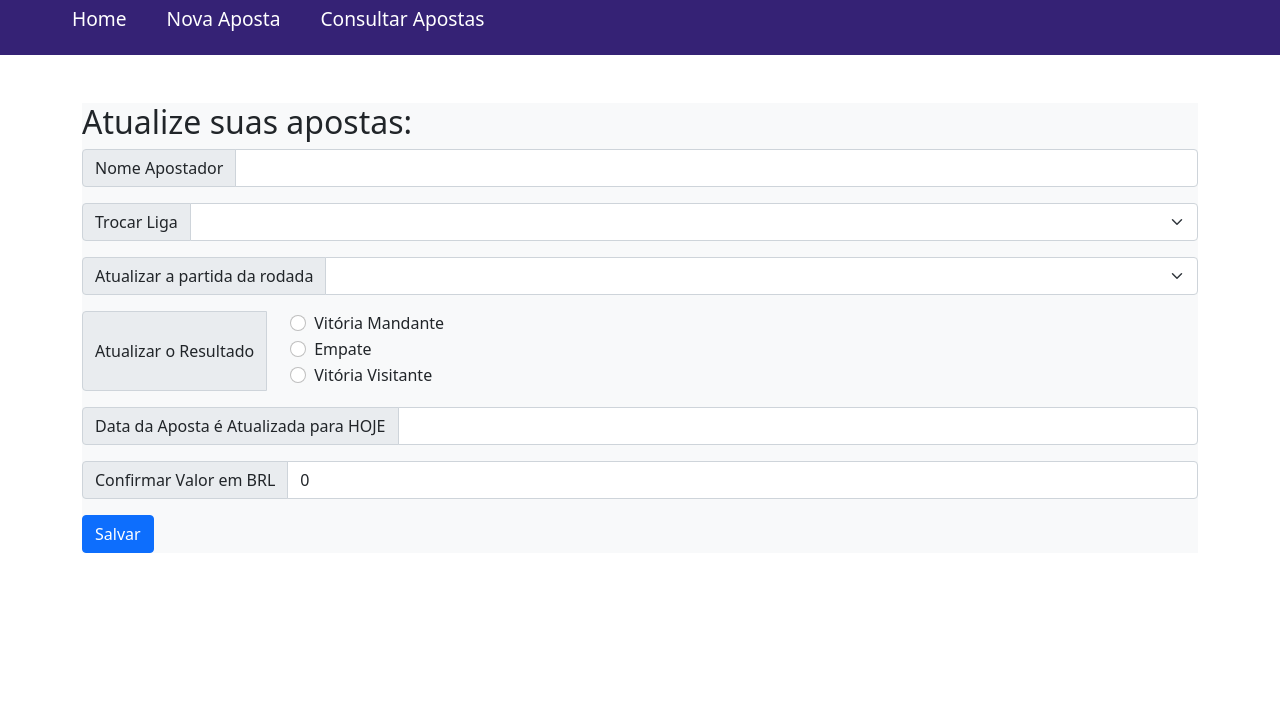
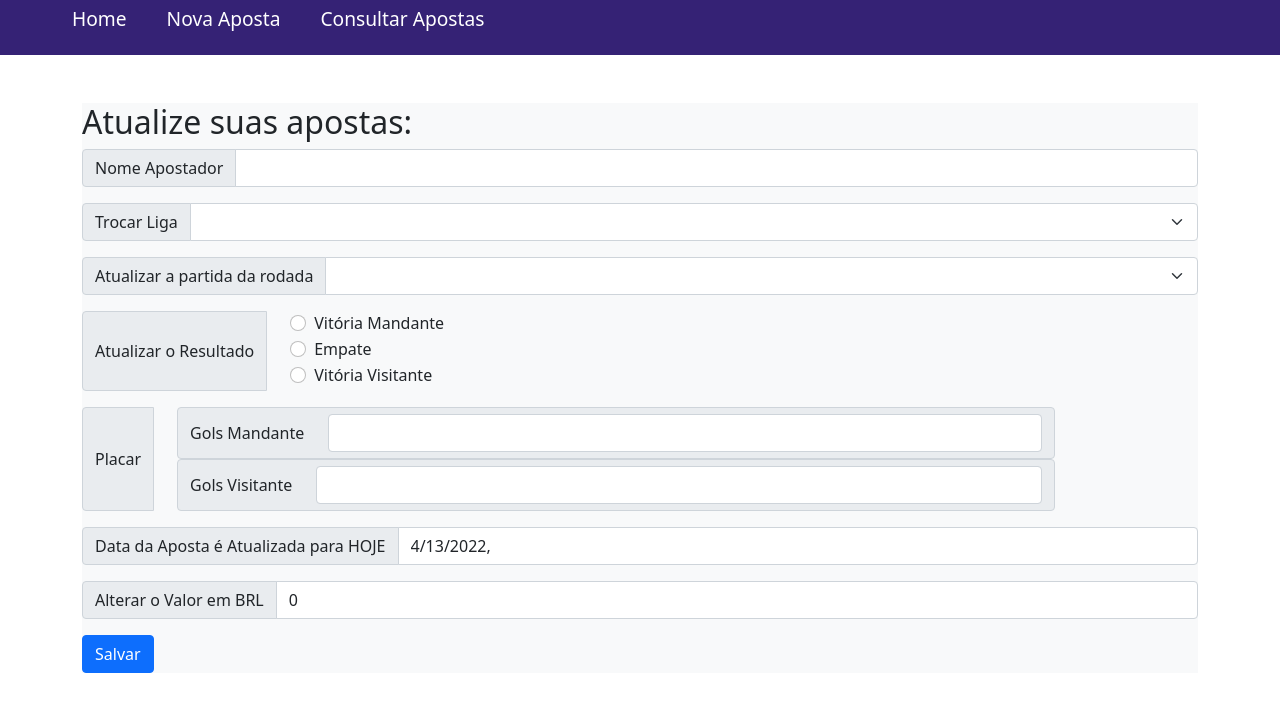
Before and after one commit to guilhermebr84/onemorebetapp, a React (Create React App) app: page /update/1 in a window 1280 px wide. Shown: the top 712 px of the page. Built offline with nearby package versions, Linux system fonts and the light colour scheme; no server answers.

Commit message:
crud working 0.1

```diff
--- a/src/components/DeleteBet.js
+++ b/src/components/DeleteBet.js
@@ -24,7 +24,7 @@ function DeleteBet() {
     }
   }, [id, navigate]);
 
-  return <p>Deletando...</p>;
+  return <p>Sua Aposta está sendo deletada...</p>;
 }
 
 export default DeleteBet;
--- a/src/components/NewBet.js
+++ b/src/components/NewBet.js
@@ -12,8 +12,9 @@ function NewBet() {
     liga: "",
     partida: "",
     resultado: "",
-    placar: "",
-    date: new Date(Date.now()).toLocaleString().split(' ')[0],
+    placar_man: 0,
+    placar_vis: 0,
+    date: new Date(Date.now()).toLocaleString().split(" ")[0],
     valor: 0,
   });
 
@@ -25,9 +26,6 @@ function NewBet() {
 
   async function handleSubmit(event) {
     event.preventDefault();
-    //api
-
-
     axios
       .post("https://ironrest.herokuapp.com/onemorebetapp", state)
       .then((response) => {
@@ -81,10 +79,12 @@ function NewBet() {
               onChange={handleChange}
             >
               <option selected>Escolha a partida... </option>
-              <option value="A x B">A x B</option>
-              <option value="C x D">C x D</option>
-              <option value="E x F">E x F</option>
-              <option value="H x I">H x I</option>
+              <option value="Internacional x Palmeiras">
+                Internacional x Palmeiras
+              </option>
+              <option value="Liverpool x Man.City">Liverpool x Man.City</option>
+              <option value="Juventus x Napoli">Juventus x Napoli</option>
+              <option value="Barça x Real">Barça x Real</option>
             </select>
           </div>
 
@@ -115,7 +115,7 @@ function NewBet() {
                   type="radio"
                   name="resultado"
                   id="flexRadioDefault2"
-                  value="Vitória Visitante"
+                  value="Empate"
                 />
                 <label class="form-check-label" for="flexRadioDefault1">
                   Empate
@@ -138,27 +138,33 @@ function NewBet() {
 
           <div className="input-group mb-3">
             <span className="input-group-text">Placar</span>
-            <input
-              type="number"
-              className="form-control"
-              name="placar"
-              value={state.placar}
-              onChange={handleChange}
-            ></input>
+            <div className="row">
+              <span className="ms-4 input-group-text">
+                Gols Mandante
+                <input
+                  type="number"
+                  className="ms-4 form-control"
+                  name="placar_man"
+                  value={state.placar_man}
+                  onChange={handleChange}
+                ></input>
+              </span>
+              <span className="ms-4 input-group-text">Gols Visitante
+              <input
+                type="number"
+                className="ms-4 form-control"
+                name="placar_vis"
+                value={state.placar_vis}
+                onChange={handleChange}
+              ></input>
+               </span>
+            </div>
           </div>
 
           <div className="input-group mb-3">
-            <span className="input-group-text">Data da Aposta</span>
-            <input
-              type="text"
-              className="form-control"
-              name="date"
-              value={state.date}
-              onChange={handleChange}
-            ></input>
-          </div>
-          <div className="input-group mb-3">
-            <span className="input-group-text">Valor em BRL</span>
+            <span className="input-group-text">
+              Valor da aposta em R$ Reais
+            </span>
             <input
               type="text"
               className="form-control"
@@ -168,6 +174,17 @@ function NewBet() {
             ></input>
           </div>
           <div>
+            <div className="input-group mb-3">
+              <span className="input-group-text">Data da Aposta</span>
+              <input
+                type="text"
+                className="form-control"
+                name="date"
+                value={state.date}
+                onChange={handleChange}
+              ></input>
+            </div>
+
             <button type="submit" className="ml-5 btn btn-primary">
               Enviar
             </button>
--- a/src/components/ReadBet.js
+++ b/src/components/ReadBet.js
@@ -35,8 +35,9 @@ function ReadBet() {
             liga,
             partida,
             resultado,
-            placar,
-            data,
+            placar_man,
+            placar_vis,
+            date,
             valor,
             _id,
           } = currentBetObj;
@@ -44,12 +45,12 @@ function ReadBet() {
           return (
             <div key={_id} className="mt-5">
               <h3>{apostador}</h3>
-              <p>{liga}</p>
-              <p>{partida}</p>
-              <p>{resultado}</p>
-              <p>{placar}</p>
-              <p>{data}</p>
-              <p>{valor}</p>
+              <p>Liga: {liga}</p>
+              <p>Partida: {partida}</p>
+              <p>Resultado: {resultado}</p>
+              <p>Placar: {placar_man} x {placar_vis}</p>
+              <p>Valor Apostado: R$ {valor}</p>
+              <p>Data válida da aposta: {date}</p>
 
               <div className="mb-3 text-start">
                 <Link className="ms-2 btn btn-warning" to={`/update/${_id}`}>
@@ -60,8 +61,6 @@ function ReadBet() {
                 </Link>
               </div>
 
-              {/* <Link></Link> */}
-              {/* adicionar 2 botoes - rota editar e rota delete - pode ser <button></button> ou <Link /> */}
             </div>
           );
         })}
--- a/src/components/UpdateBet.js
+++ b/src/components/UpdateBet.js
@@ -9,8 +9,9 @@ function UpdateBet() {
     liga: "",
     partida: "",
     resultado: "",
-    placar: "",
-    data: "",
+    placar_man: "",
+    placar_vis: "",
+    date: new Date(Date.now()).toLocaleString().split(' ')[0],
     valor: 0,
   });
 
@@ -97,10 +98,10 @@ function UpdateBet() {
               onChange={handleChange}
             >
               <option selected>{state.partida}</option>
-              <option value="A x B">A x B</option>
-              <option value="C x D">C x D</option>
-              <option value="E x F">E x F</option>
-              <option value="H x I">H x I</option>
+              <option value="Internacional x Palmeiras">Internacional x Palmeiras</option>
+              <option value="Liverpool x Man.City">Liverpool x Man.City</option>
+              <option value="Juventus x Napoli">Juventus x Napoli</option>
+              <option value="Barça x Real">Barça x Real</option>
             </select>
           </div>
 
@@ -151,6 +152,32 @@ function UpdateBet() {
               </div>
             </div>
           </div>
+
+          <div className="input-group mb-3">
+            <span className="input-group-text">Placar</span>
+            <div className="row">
+              <span className="ms-4 input-group-text">
+                Gols Mandante
+                <input
+                  type="number"
+                  className="ms-4 form-control"
+                  name="placar_man"
+                  value={state.placar_man}
+                  onChange={handleChange}
+                ></input>
+              </span>
+              <span className="ms-4 input-group-text">Gols Visitante
+              <input
+                type="number"
+                className="ms-4 form-control"
+                name="placar_vis"
+                value={state.placar_vis}
+                onChange={handleChange}
+              ></input>
+               </span>
+            </div>
+          </div>
+
           <div className="input-group mb-3">
             <span className="input-group-text">
               Data da Aposta é Atualizada para HOJE
@@ -163,8 +190,9 @@ function UpdateBet() {
               onChange={handleChange}
             ></input>
           </div>
+
           <div className="input-group mb-3">
-            <span className="input-group-text">Confirmar Valor em BRL</span>
+            <span className="input-group-text">Alterar o Valor em BRL</span>
             <input
               type="text"
               className="form-control"
@@ -173,11 +201,13 @@ function UpdateBet() {
               onChange={handleChange}
             ></input>
           </div>
+
           <div>
             <button type="submit" className="ml-5 btn btn-primary">
               Salvar
             </button>
           </div>
+
         </div>
       </form>
     </div>
```
